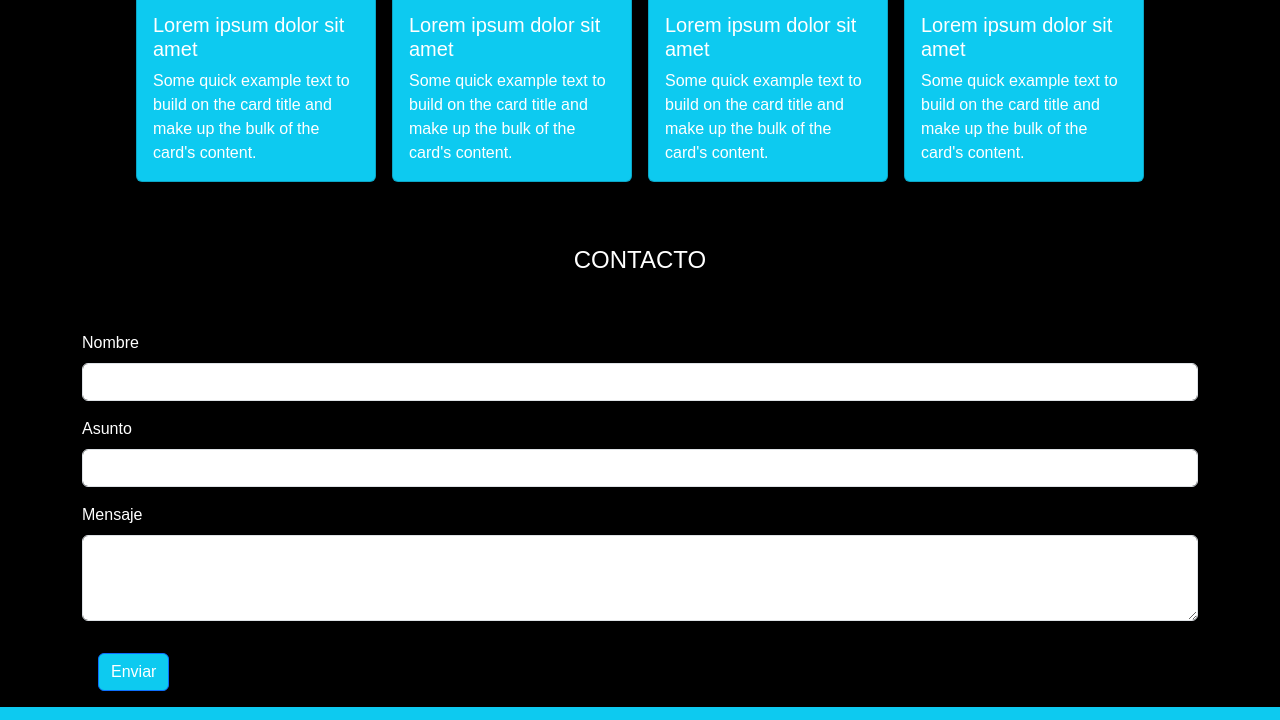
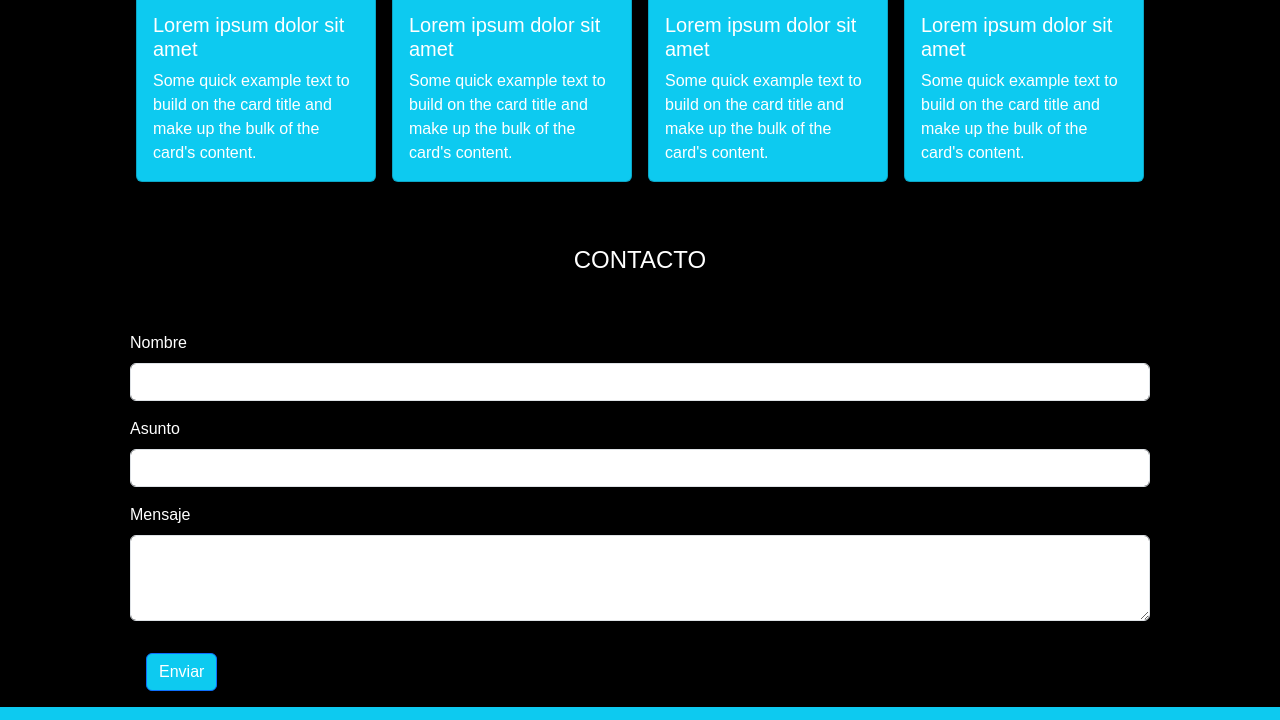
Before and after one commit to G-Nicol/Viajes-Chile-, a plain HTML site: page index.html in a window 1280 px wide. Shown: the part 1700-2420 px from the top of the page. Drawn offline with nearby package versions, Linux system fonts and the light colour scheme.

Commit message:
Fourth commit Viajes Chile

```diff
--- a/assets/css/style.css
+++ b/assets/css/style.css
@@ -10,3 +10,8 @@ body{
     padding-right: 50%;
     padding-block: 10px;
 }
+
+.formulario{
+    padding-left: 60px;
+    padding-right: 60px;
+}
--- a/index.html
+++ b/index.html
@@ -112,8 +112,6 @@
           </div>
           </div>
 
-
-
           <div class="card col-3 bg-info border-ligth mx-2 p-0 mb-3" style="width: 15rem;">
             <img src="./assets/img/card2.jpg" class="card-img-top" alt="...">
             <div class="card-body text-white">
@@ -144,7 +142,7 @@
       </div>
       </section>
 
-      <section class="container" id="Contacto">
+      <section class="container formulario" id="Contacto">
         <h4 class="text-center p-5">CONTACTO</h4>
 
         <div class="mb-3">
@@ -162,7 +160,6 @@
 
         <div class="d-grid gap-2 d-md-block p-3">
           <button class="btn btn-primary bg-info" type="button" id="EnviarCorreo">Enviar</button>
-
         </div>
       </section>
 
```
